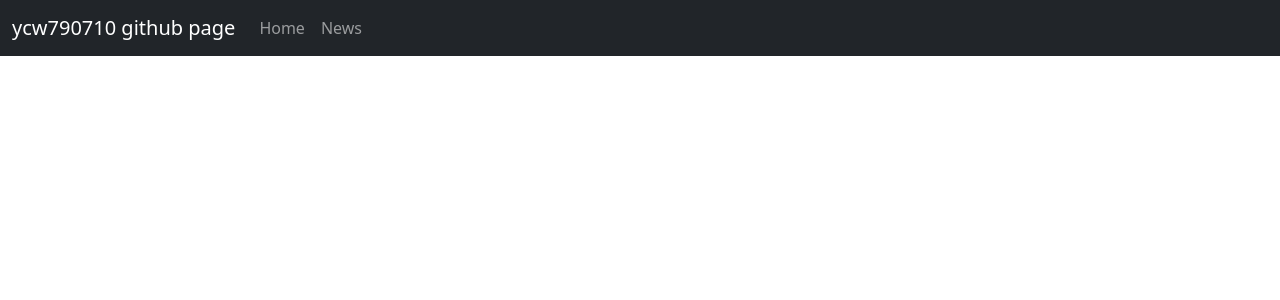
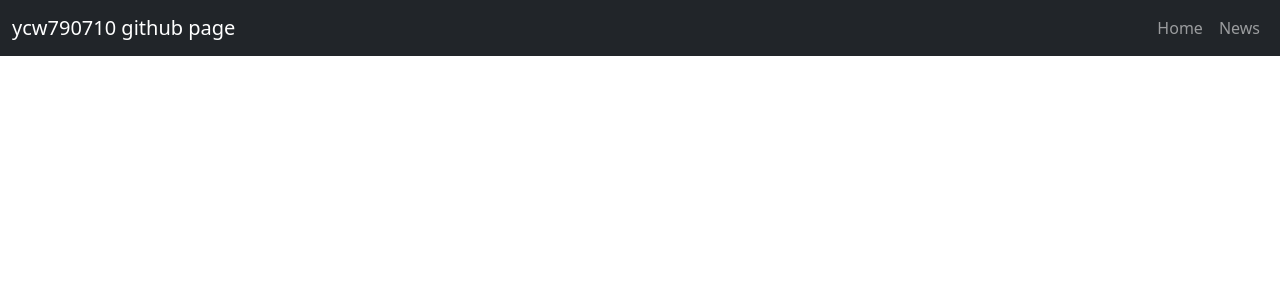
Before and after one commit to ycw790710/ycw790710.github.io, a Jekyll site: the page built from index.html, in a window 1280 px wide. Shown: the top 300 px of the page. Built offline with Jekyll 4.4.1, drawn with Linux system fonts in a browser that asks for light colours.

Commit message:
修正nav連結, 並且改成靠右對齊

```diff
--- a/_includes/header.html
+++ b/_includes/header.html
@@ -6,12 +6,12 @@
             <span class="navbar-toggler-icon"></span>
           </button>
           <div class="collapse navbar-collapse" id="navbarCollapse">
-            <ul class="navbar-nav me-auto mb-2 mb-md-0">
+            <ul class="navbar-nav ms-auto mb-2 mb-md-0">
               <li class="nav-item">
-                <a class="nav-link" href="{{ "/" | prepend: site.baseurl }}">Home</a>
+                <a class="nav-link" href="{{ "/" | prepend: site.url }}">Home</a>
               </li>
               <li class="nav-item">
-                <a class="nav-link" href="{{ "/pages/news.html" | prepend: site.baseurl }}">News</a>
+                <a class="nav-link" href="{{ "/pages/news.html" | prepend: site.url }}">News</a>
               </li>
             </ul>
           </div>
```
